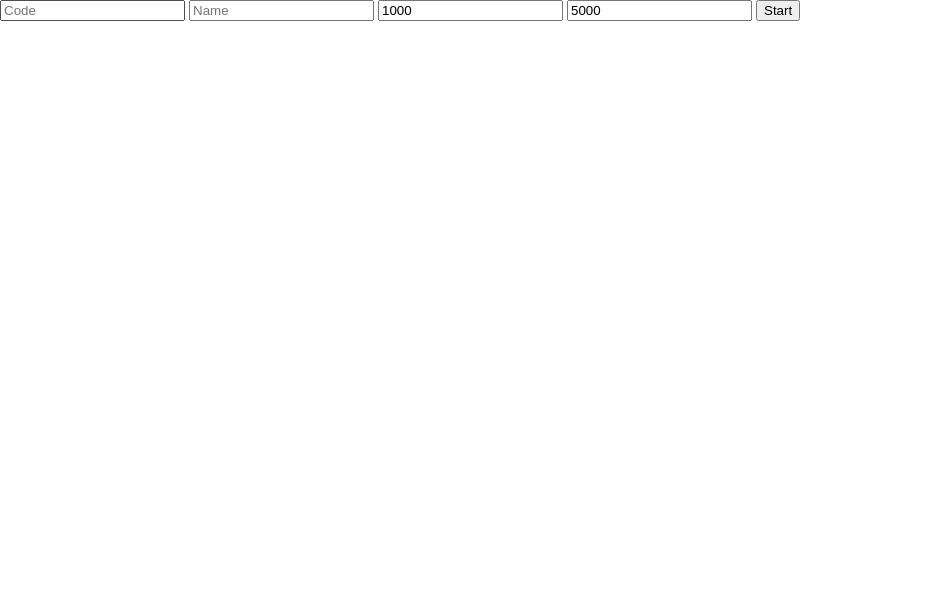
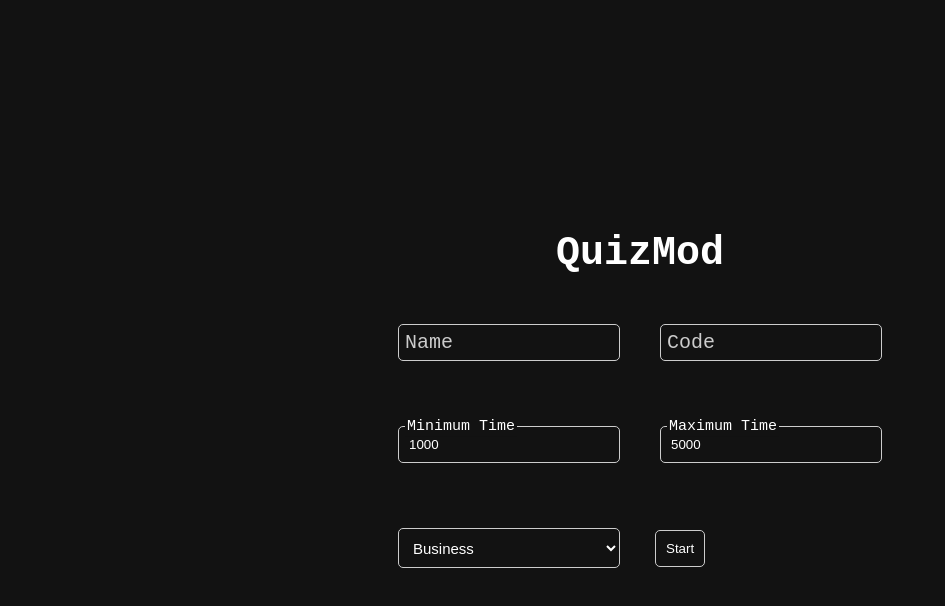
Before and after one commit to Profiidev/QuizMod, a SvelteKit app: page / in a window 1280 px wide. Shown: the top 606 px of the page, without its empty margins (0-945 px from the left). Built offline with nearby package versions, Linux system fonts and the light colour scheme.

Commit message:
Added Style

```diff
--- a/src/routes/+page.svelte
+++ b/src/routes/+page.svelte
@@ -7,6 +7,8 @@
   let eventID: number;
   let timeMax: number = 5000;
   let timeMin: number = 1000;
+  let type = 'business';
+  $: url = `https://api.quizacademy.io/${type}-nest/public/live_events`;
 
   uuid = "xxxxxxxx-xxxx-xxxx-xxxx-xxxxxxxxxxxx".replace(/[xy]/g, function (c) {
     let r = (Math.random() * 16) | 0,
@@ -15,7 +17,7 @@
   });
 
   const click = () => {
-    fetch(`https://api.quizacademy.io/business-nest/public/live_events/pin/${code}`, {
+    fetch(url + `/pin/${code}`, {
       method: "GET",
       headers: {
         "Content-Type": "application/json",
@@ -79,7 +81,7 @@
         let q_id = message.active_question_id;
         let time = Math.floor(Math.random() * (timeMax - timeMin + 1) + timeMin);
 
-        fetch(`https://api.quizacademy.io/business-nest/public/live_events/${eventID}/results`, {
+        fetch(url + `/${eventID}/results`, {
           headers: {
             accept: "*/*",
             "accept-language": "de,de-DE;q=0.9,en;q=0.8,en-GB;q=0.7,en-US;q=0.6",
@@ -93,7 +95,7 @@
           method: "OPTIONS",
         });
 
-        fetch(`https://api.quizacademy.io/business-nest/public/live_events/${eventID}/results`, {
+        fetch(url + `/${eventID}/results`, {
           headers: {
             accept: "*/*",
             "accept-language": "de,de-DE;q=0.9,en;q=0.8,en-GB;q=0.7,en-US;q=0.6",
@@ -120,13 +122,147 @@
   };
 </script>
 
-<div class="container">
-  <input type="text" placeholder="Code" bind:value={code}>
-  <input type="text" placeholder="Name" bind:value={name}>
-  <input type="number" placeholder="min Time" bind:value={timeMin}>
-  <input type="number" placeholder="max Time" bind:value={timeMax}>
-  <button on:click={click}>Start</button>
+<div class="page">
+  <h1 class="header">QuizMod</h1>
+  <div class="container">
+    <div class="input-field">
+      <input id="name" type="text" placeholder=" " bind:value={name}>
+      <label for="name" class="label">Name</label>
+    </div>
+    <div class="input-field">
+      <input id="code" type="text" placeholder=" " bind:value={code}>
+      <label for="code" class="label">Code</label>
+    </div>
+    <div class="input-field">
+      <input id="timeMin" type="number" placeholder=" " bind:value={timeMin}>
+      <label for="timeMin" class="label">Minimum Time</label>
+    </div>
+    <div class="input-field">
+      <input id="timeMax" type="number" placeholder=" " bind:value={timeMax}>
+      <label for="timeMax" class="label">Maximum Time</label>
+    </div>
+    <div class="input-field">
+      <select bind:value={type}>
+        <option value="university">University</option>
+        <option value="business">Business</option>
+      </select>
+    </div>
+    <div class="input-field">
+      <button on:click={click}>Start</button>
+    </div>
+  </div>
 </div>
 
 <style>
+  :global(:root){
+    font-size: 125%;
+    font-family: JetBrains Mono, monospace;
+  }
+  .page {
+    background-color: #121212;
+    color: #fff;
+    width: 100vw;
+    height: 100vh;
+    display: flex;
+    flex-direction: column;
+    justify-content: center;
+    align-items: center;
+  }
+
+  .header {
+    font-size: 2em;
+    color: #fff;
+    margin-bottom: 20px;
+  }
+
+  .container{
+    display: grid;
+    grid-template-columns: repeat(2, 1fr);
+    gap: 10px;
+    flex-direction: column;
+    justify-content: center;
+    align-items: center;
+    width: 200px;
+    height: 300px;
+  }
+
+  .input-field {
+    margin: 0;
+  }
+
+  input{
+    margin: 15px;
+    padding: 10px;
+    border-radius: 5px;
+    border: 1px solid #ccc;
+    background-color: #121212;
+    color: #fff;
+    width: 200px;
+  }
+
+  button{
+    margin: 10px;
+    padding: 10px;
+    border-radius: 5px;
+    border: 1px solid #ccc;
+    background: #121212;
+    color: #fff;
+    cursor: pointer;
+  }
+
+  .input-field {
+    position: relative;
+  }
+
+  .input-field input {
+    padding: 10px;
+    background: none;
+    color: #fff;
+    border: 1px solid #ccc;
+  }
+
+  .input-field label {
+    position: absolute;
+    top: 50%;
+    left: 22px;
+    color: #ccc;
+    transition: 0.3s all;
+    pointer-events: none;
+    transform: translateY(-50%);
+  }
+
+  .input-field input:focus + label,
+  .input-field input:not(:placeholder-shown) + label {
+    transform: translateY(-135%);
+    font-size: 0.8em;
+    color: #fff;
+    background-color: #121212;
+    padding: 2px;
+  }
+
+  .input-field input[type="number"]:focus + label,
+  .input-field input[type="number"]:not(:placeholder-shown) + label {
+    transform: translateY(-135%);
+    font-size: 0.75em;
+    color: #fff;
+    background-color: #121212;
+    padding: 2px;
+  }
+
+  .input-field select {
+    background-color: #121212;
+    color: #fff;
+    border: 1px solid #ccc;
+    border-radius: 5px;
+    margin: 15px;
+    padding: 10px;
+    width: 222px;
+    font-size: .75em;
+    box-sizing: border-box;
+    height: 40px;
+  }
+
+  .input-field select:focus {
+    outline: none;
+  }
 </style>
--- a/svelte.config.js
+++ b/svelte.config.js
@@ -12,7 +12,7 @@ const config = {
     // If your environment is not supported or you settled on a specific environment, switch out the adapter.
     // See https://kit.svelte.dev/docs/adapters for more information about adapters.
     adapter: adapter()
-	}
+  },
 };
 
 export default config;
--- a/vite.config.ts
+++ b/vite.config.ts
@@ -2,5 +2,5 @@ import { sveltekit } from '@sveltejs/kit/vite';
 import { defineConfig } from 'vite';
 
 export default defineConfig({
-	plugins: [sveltekit()]
+  plugins: [sveltekit()]
 });
```
Lines whose indentation alone changed are shown as unchanged.
